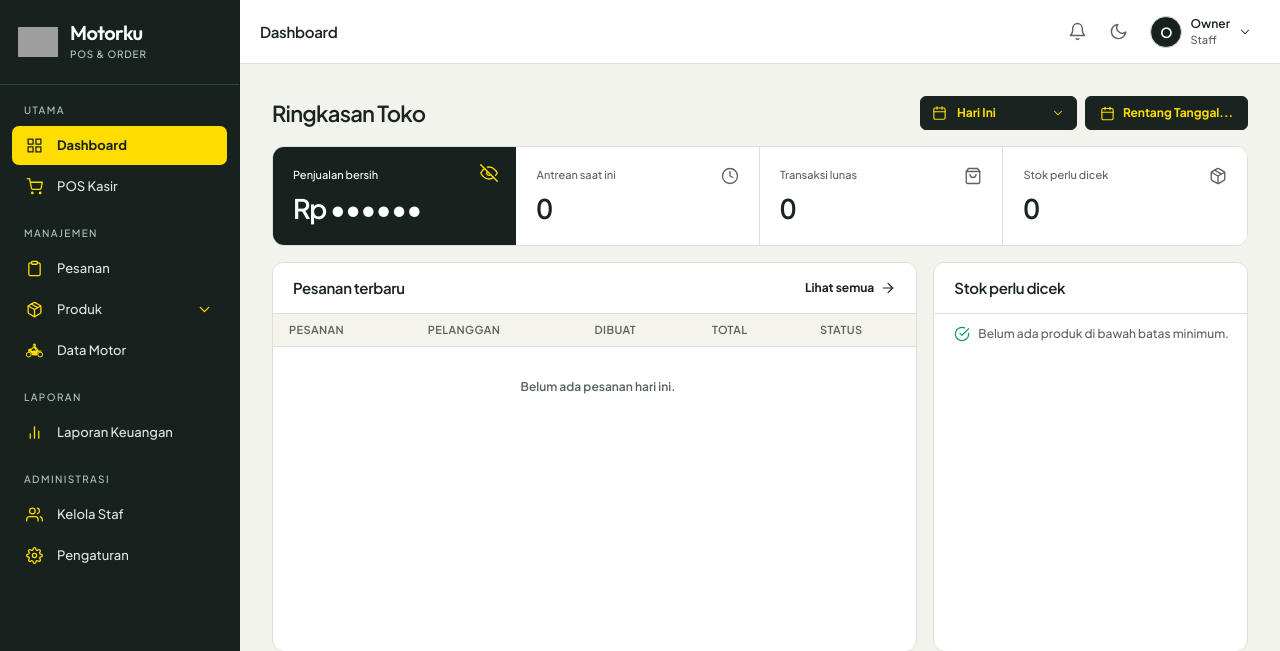
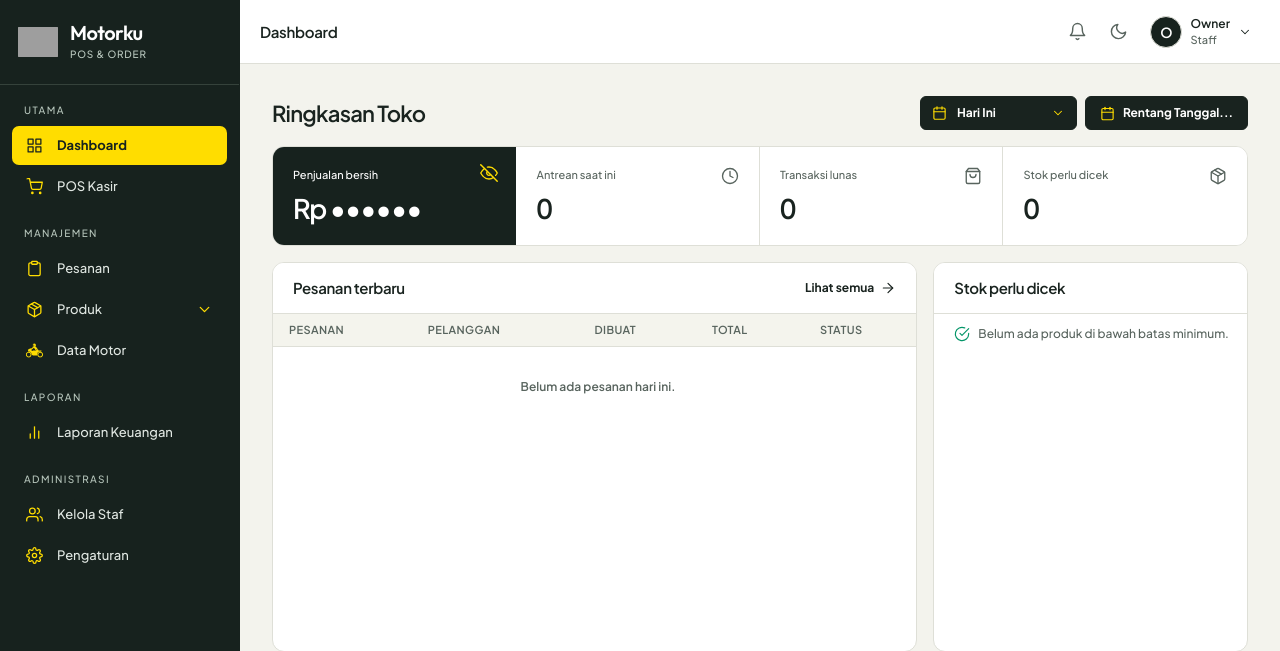
Before and after one commit to nabielnx/Motorku, a Laravel app: page /dashboard in a window 1280 px wide. Shown: the top 651 px of the page. Run offline with Laravel 12, Linux system fonts and the light colour scheme; a user stored in the database is signed in; data comes from the database, SQL or seed files in the repository; data that the repository does not hold is empty; style sheets or scripts are compiled from the project's sources; some libraries are stand-ins or nearby versions; grey boxes are pictures that could not be loaded.

Commit message:
fix: keep dashboard date labels white

```diff
--- a/resources/css/admin-visual.css
+++ b/resources/css/admin-visual.css
@@ -237,7 +237,7 @@
 :is(.admin-workspace, .admin-icons .admin-dialog) .admin-dashboard :is(button, select).bg-primary {
     background: #19231f;
     border-color: #19231f;
-    color: var(--admin-yellow);
+    color: #fff;
 }
 :is(.admin-workspace, .admin-icons .admin-dialog) .admin-dashboard :is(button, select).bg-primary:hover { background: #2b3931; }
 :is(.admin-workspace, .admin-icons .admin-dialog) .admin-dashboard .relative:has(> select.bg-primary) > svg,
```
